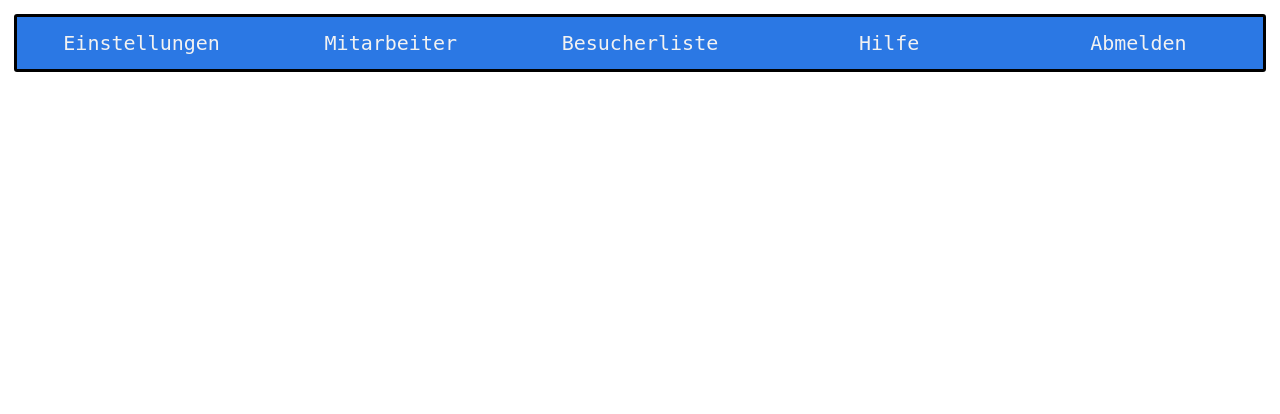
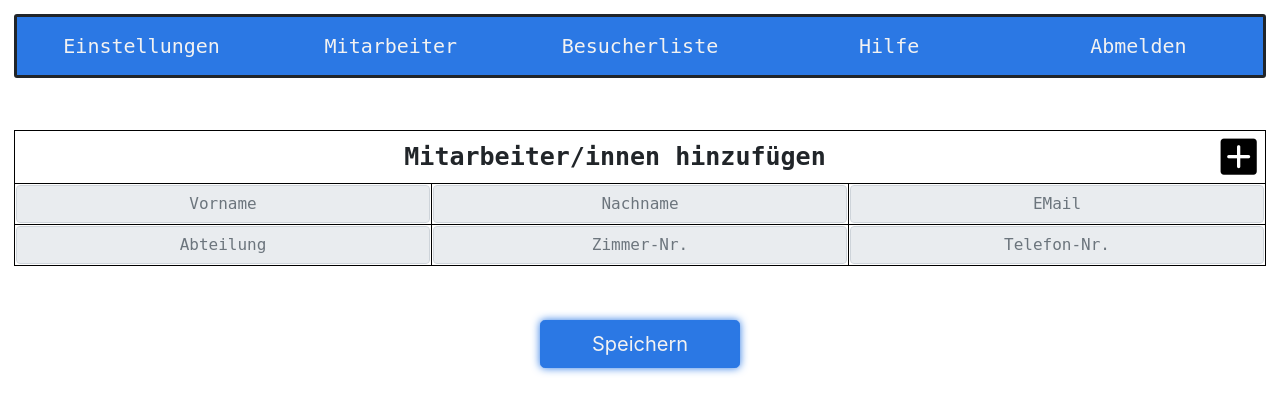
Before and after one commit to manuelll5/visitor4u, a PHP site: page /employee.php in a window 1280 px wide. Shown: the top 414 px of the page. Run offline with PHP 8.4, Linux system fonts and the light colour scheme.

Commit message:
visitorList auf employee umgezogen

```diff
--- /dev/null
+++ b/css/employee.css
@@ -0,0 +1,48 @@
+@charset "UTF-8";
+/*CSS Dokument*/
+
+/*########################## HTML TAG #################################*/
+body, html {margin: 0; padding: 0; width: 100%; height: 100%;  overflow: hidden;}
+/*########################## HTML TAG #################################*/
+
+table{
+  width: calc(100% - 28px);
+  overflow: hidden;
+  margin: 14px 14px 14px 14px;
+  font-family: monospace;
+  text-align: center;
+}
+
+.mitarbeiterHinzufuegen{
+  /* margin: 14px 14px 14px 14px; */
+  /* width: 100%; */
+  font-size: 25px;
+  line-height: 50px;
+  overflow: auto;
+  /* font-family: monospace; */
+  /* text-align: center; */
+  /* font-size: 6.25vw; */
+}
+
+.plus {
+  padding: 0;
+	float: right;
+  /* margin: 0; */
+  /* padding: 0; */
+	background: transparent;
+	background-image: url('../icon/icons8-plus-2-50.png');
+	height: 50px;
+	width: 50px;
+	border: none;
+  overflow: hidden;
+  cursor: pointer;
+  /* position: relative; */
+  /* top: 75px;
+  left: 675px; */
+	box-shadow: none;
+}
+
+table, th, td {
+  border: 1px solid black;
+  border-collapse: collapse;
+}
--- /dev/null
+++ b/css/style.css
@@ -0,0 +1,32 @@
+
+.color {
+	background-color: #2b78e4;
+	color: #f2f2f2;
+	border-color: #2b78e4 !important;
+	box-shadow: 0 1px 1px #2b78e4 inset, 0 0 8px #2b78e4 !important;
+}
+
+.m4u_color {
+	background-color: #860008;
+	color: white;
+}
+
+.index_button {
+  position:absolute;
+  width: 200px;
+  left: 50%;
+  top: 50%;
+  margin: 160px 0 0 -100px;
+}
+
+.visitorList_button {
+  position:absolute;
+  width: 200px;
+  left: 50%;
+  top: 20%;
+  margin: 160px 0 0 -100px;
+}
+
+.form-control{
+  text-align: center;
+}
--- a/employee.php
+++ b/employee.php
@@ -2,6 +2,13 @@
 <html>
   <head>
     <meta charset="utf-8">
+    <meta name="viewport" content="width=device-width, initial-scale=1.0">
+    <link rel="stylesheet" href="css/employee.css">
+    <link rel="stylesheet" href="css/button.css">
+    <link rel="stylesheet" href="css/style.css">
+    <!-- <link rel="stylesheet" href="css/textareaAndBtnBorderInColor.css"> -->
+    <link rel="stylesheet" href="bootstrap/css/bootstrap.min.css">
+    <script src="js/employee.js"></script>
     <title>Visitor4U - Mitarbeiter/innen</title>
   </head>
   <header>
@@ -10,6 +17,34 @@
       ?>
   </header>
   <body>
+    <?php // TODO: form auslagern!!! bzw. table ?>
+    <form action="processing.php" method="post">
+      <table>
+        <thead>
+          <tr>
+            <th colspan="3">
+              <span class="mitarbeiterHinzufuegen">Mitarbeiter/innen hinzufügen</span>
+              <button class="plus" type="button" value="" id="addrow"></button>
+            </th>
+          </tr>
+        </thead>
+        <?php // TODO: style="display:none;" ?>
+        <tbody id="row">
+          <tr>
+            <td><input class="form-control" type="text" name="firstname" placeholder="Vorname" autocomplete="off" disabled></td>
+            <td><input class="form-control" type="text" name="lastname" placeholder="Nachname" autocomplete="off" disabled></td>
+            <td><input class="form-control" type="text" name="username" placeholder="EMail" autocomplete="off" disabled></td>
+          </tr>
+          <tr>
+            <td><input class="form-control" type="text" name="firstname" placeholder="Abteilung" autocomplete="off" disabled></td>
+            <td><input class="form-control" type="text" name="lastname" placeholder="Zimmer-Nr." autocomplete="off" disabled></td>
+            <td><input class="form-control" type="text" name="username" placeholder="Telefon-Nr." autocomplete="off" disabled></td>
+          </tr>
+        </tbody>
+      </table>
 
+    </form>
+      <input class="btn btn-lg color visitorList_button" type="submit" value="Speichern">
+    <script src="bootstrap/js/bootstrap.min.js"></script>
   </body>
 </html>
--- a/index.php
+++ b/index.php
@@ -60,6 +60,7 @@
     <meta charset="utf-8">
     <meta name="viewport" content="width=device-width, initial-scale=1">
     <link rel="stylesheet" href="css/index.css">
+    <link rel="stylesheet" href="css/style.css">
     <link rel="stylesheet" href="css/textareaAndBtnBorderInColor.css">
     <link rel="stylesheet" href="bootstrap/css/bootstrap.min.css">
     <?php
@@ -87,7 +88,7 @@
           <div class="form-group fg2">
             <input class="form-control" type="password" name="password" autocomplete="off" placeholder="Passwort" required>
           </div>
-          <input class="btn btn-lg m4u_color" type="submit" value="Anmelden">
+          <input class="btn btn-lg m4u_color index_button" type="submit" value="Anmelden">
         </form>
       </div>
       <script src="jQuery/jquery.min.js"></script>
--- /dev/null
+++ b/js/employee.js
@@ -0,0 +1,55 @@
+window.onload = function()
+{
+  row = document.getElementById("row");
+  document.getElementById("addrow").onclick = function()
+  {
+    if(row.style.display == "none")
+    {
+      row.style.display = "table-row";
+    }
+    else
+    {
+      row.style.display = "none";
+      admin_employee.style.display = "none";
+      admin_employee2.style.display = "none";
+      $(".admin_employee_input").prop("disabled", true).prop("required", false);
+      terminal.style.display = "none";
+      $(".terminal_input").prop("disabled", true).prop("required", false);
+    }
+    return false;
+  }
+
+  benutzer_dropdown = document.getElementById("benutzer_dropdown");
+  benutzer = document.getElementById("benutzer");
+  admin_employee = document.getElementById("admin_employee");
+  admin_employee2 = document.getElementById("admin_employee2");
+  terminal = document.getElementById("terminal");
+  benutzer_dropdown.onchange = function()
+  {
+    benutzer.value = this.value;
+    if (this.value == "Admin" || this.value == "Mitarbeiter")
+    {
+      if(this.value == "Admin")
+      {
+        document.getElementById("type").value = "Admin";
+      }
+      else
+      {
+        document.getElementById("type").value = "Mitarbeiter";
+      }
+      admin_employee.style.display = "table-row";
+      admin_employee2.style.display = "table-row";
+      $(".admin_employee_input").prop("disabled", false).prop("required", true);
+      terminal.style.display = "none";
+      $(".terminal_input").prop("disabled", true).prop("required", false);
+    }
+    else if(this.value == "Terminal")
+    {
+      admin_employee.style.display = "none";
+      admin_employee2.style.display = "none";
+      $(".admin_employee_input").prop("disabled", true).prop("required", false);
+      terminal.style.display = "table-row";
+      $(".terminal_input").prop("disabled", false).prop("required", true);
+    }
+  }
+}
```
Also changed, not shown: css/index.css (+2 -16 lines), css/textareaAndBtnBorderInColor.css (+15 -0 lines), css/visitorList.css (deleted, +0 -25 lines), js/visitor4uList.js (deleted, +0 -55 lines), visitorList.php (+5 -24 lines), 2 other files.
